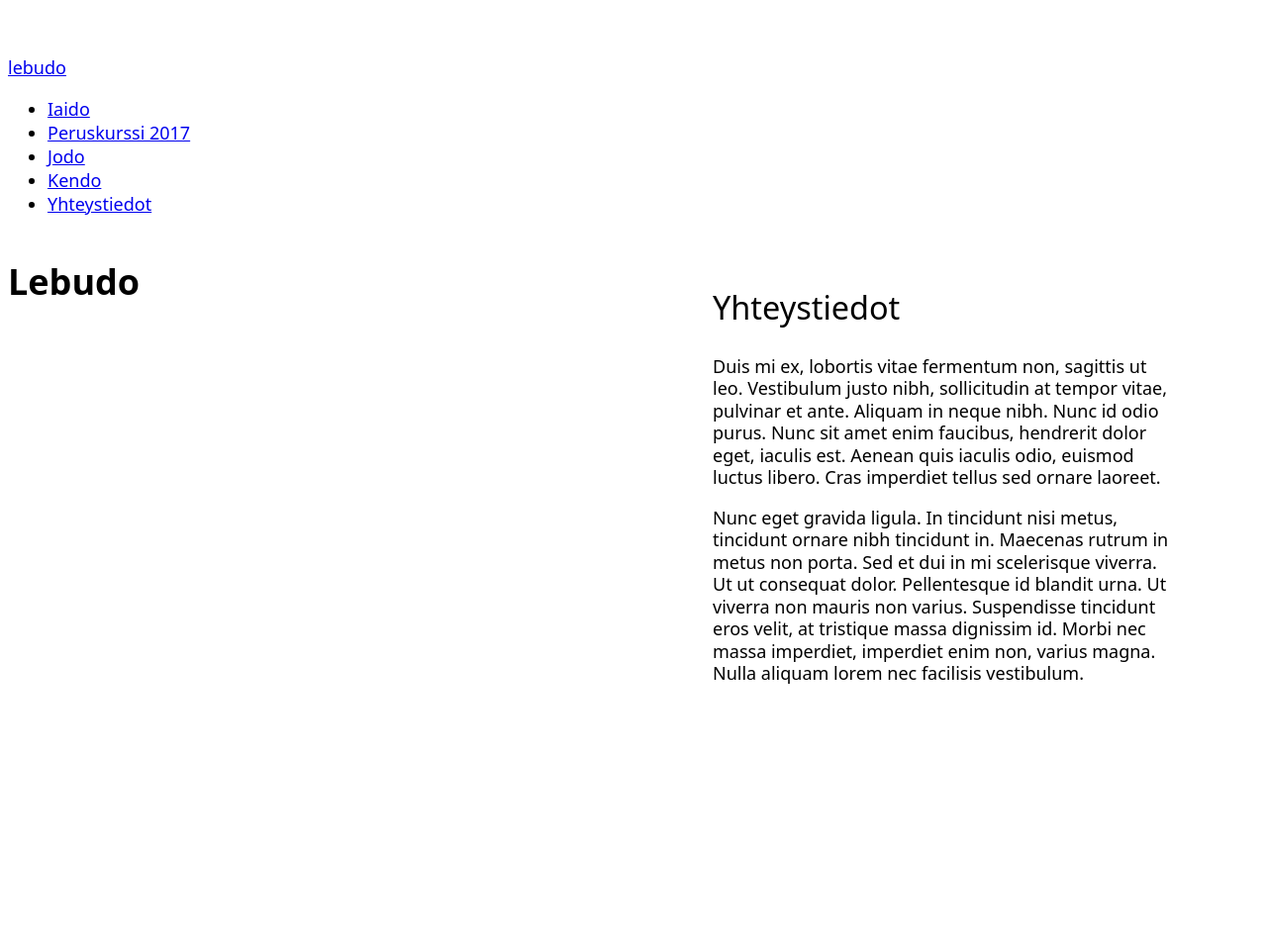
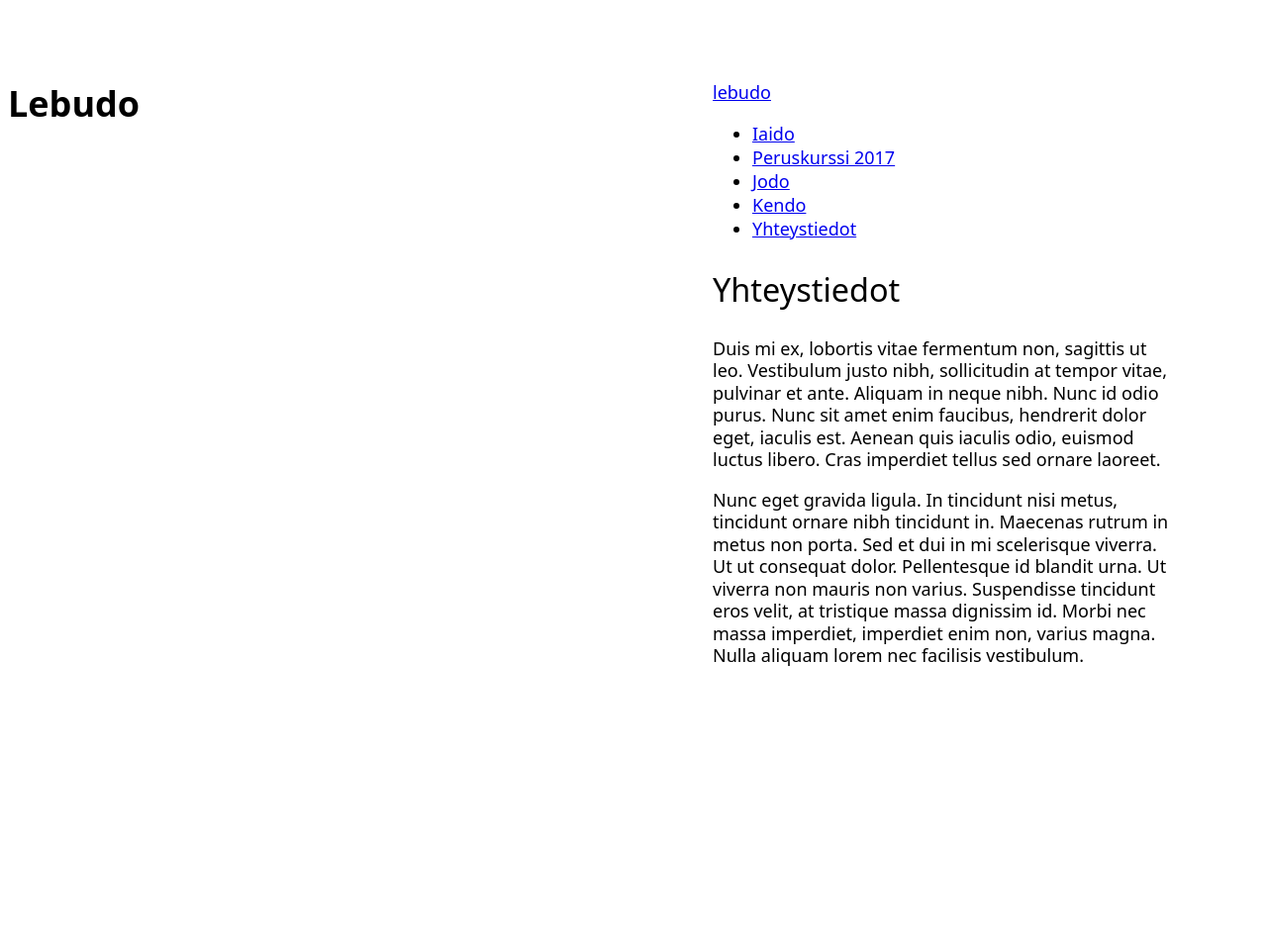
Before and after one commit to lime/lebudo, a Jekyll site: the page built from yhteystiedot.md, in a window 1280 px wide. Shown: the whole page at 99% size. Built offline with Jekyll 4.4.1, drawn with Linux system fonts in a browser that asks for light colours.

Commit message:
Move navbar inside content section

```diff
--- a/_layouts/default.html
+++ b/_layouts/default.html
@@ -2,7 +2,6 @@
 <html>
   {% include head.html %}
   <body>
-    {% include navbar.html %}
     {{ content }}
   </body>
 </html>
--- a/_layouts/page.html
+++ b/_layouts/page.html
@@ -11,6 +11,7 @@ layout: default
 
     <div class="flexChild rowParent">
       <div class="content-section flexChild">
+        {% include navbar.html %}
         {{ content | markdownify }}
       </div>
     </div>
```
